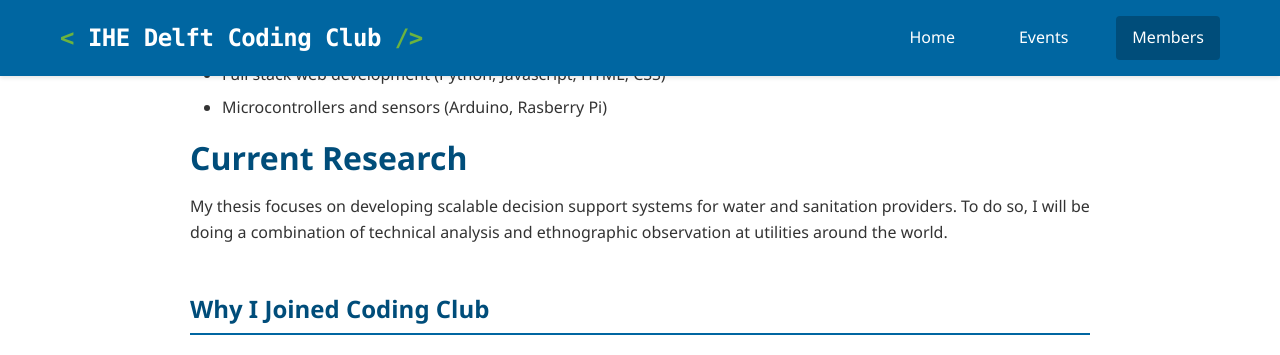
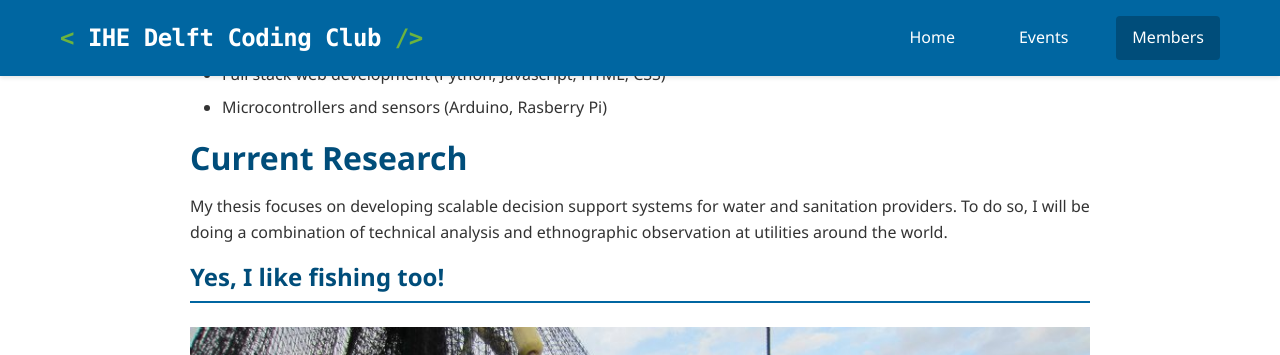
Before and after one commit to IHEDelftCodingClub/IHEDelftCodingClub.github.io, a Jekyll site: the page built from _members/kristen-tonga.md, in a window 1280 px wide and 900 px high, scrolled down 1178 px, cut to the strip 0-355 px from the top of the window. Built offline with Jekyll 4.4.1, drawn with Linux system fonts in a browser that asks for light colours.

Commit message:
Kristen added seining photo

```diff
--- a/_members/kristen-tonga.md
+++ b/_members/kristen-tonga.md
@@ -38,3 +38,6 @@
 ## Current Research
 
 My thesis focuses on developing scalable decision support systems for water and sanitation providers. To do so, I will be doing a combination of technical analysis and ethnographic observation at utilities around the world.
+
+### Yes, I like fishing too!
+![Kristen Worked on a Salmon Seigner in Alaska](/assets/images/members/kristen-tonga-seigns.jpg)
```
Also changed, not shown: assets/images/members/kristen-tonga-seigns.jpg (added).
